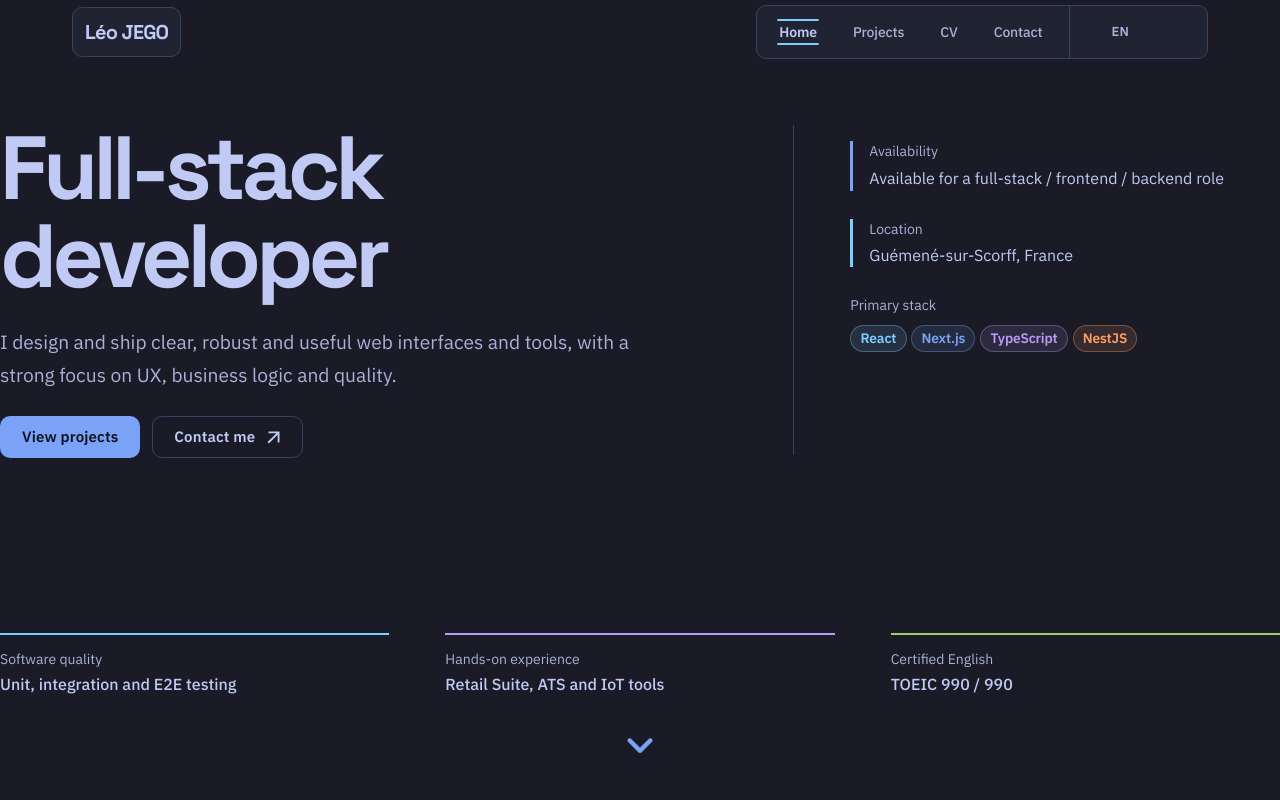
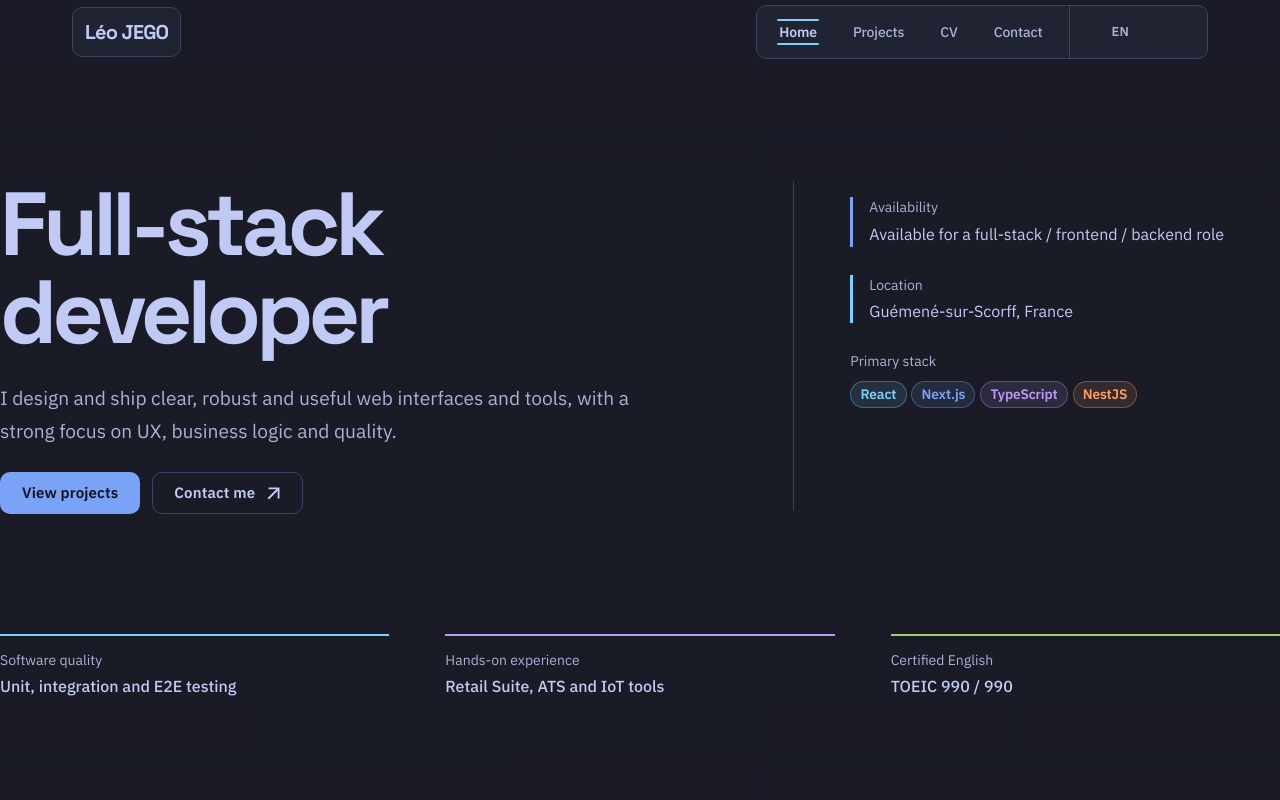
Before and after one commit to Kelkunx/Portfolio, a Next.js app: page / in a window 1280 px wide. Shown: the top 800 px of the page. Built offline with nearby package versions, Linux system fonts and the light colour scheme; no server answers; some icons are missing.

Commit message:
corrections hero et skills

```diff
--- a/src/components/HeroSection.tsx
+++ b/src/components/HeroSection.tsx
@@ -40,7 +40,7 @@ export default function HeroSection() {
           columnSpacing={{ md: 7, lg: 10 }}
           rowSpacing={{ xs: 5, md: 0 }}
           alignItems="flex-start"
-          sx={{ flex: 1, pt: { md: 4, lg: 5 } }}
+          sx={{ pt: { md: 8, lg: 12 } }}
         >
           <Grid size={{ xs: 12, md: 7 }}>
             <Stack spacing={{ xs: 2.5, md: 3 }} sx={{ maxWidth: 790 }}>
@@ -131,7 +131,7 @@ export default function HeroSection() {
             gridTemplateColumns: { xs: '1fr', sm: 'repeat(3, minmax(0, 1fr))' },
             gap: { xs: 2, sm: 4, lg: 7 },
             p: 0,
-            mt: { xs: 5, md: 3 },
+            mt: { xs: 5, md: 15 },
             mb: 0,
             listStyle: 'none',
           }}
@@ -152,7 +152,10 @@ export default function HeroSection() {
           ))}
         </Box>
 
-        <Box className="hero-scroll-cue" sx={{ display: 'flex', justifyContent: 'center', mt: 2 }}>
+        <Box
+          className="hero-scroll-cue"
+          sx={{ display: 'flex', justifyContent: 'center', mt: { xs: 2, md: 10 } }}
+        >
           <Button
             component="a"
             href="#home-sections-start"
--- a/src/components/SkillsSection.tsx
+++ b/src/components/SkillsSection.tsx
@@ -97,7 +97,6 @@ export default function SkillsSection({ variant = 'home' }: SkillsSectionProps)
                   py: { xs: 2.5, md: 2.75 },
                   borderTop: '1px solid var(--border)',
                   transition: 'background-color 160ms ease',
-                  '&:last-child': { borderBottom: '1px solid var(--border)' },
                   '&:hover': { backgroundColor: tone.background },
                 }}
               >
```
